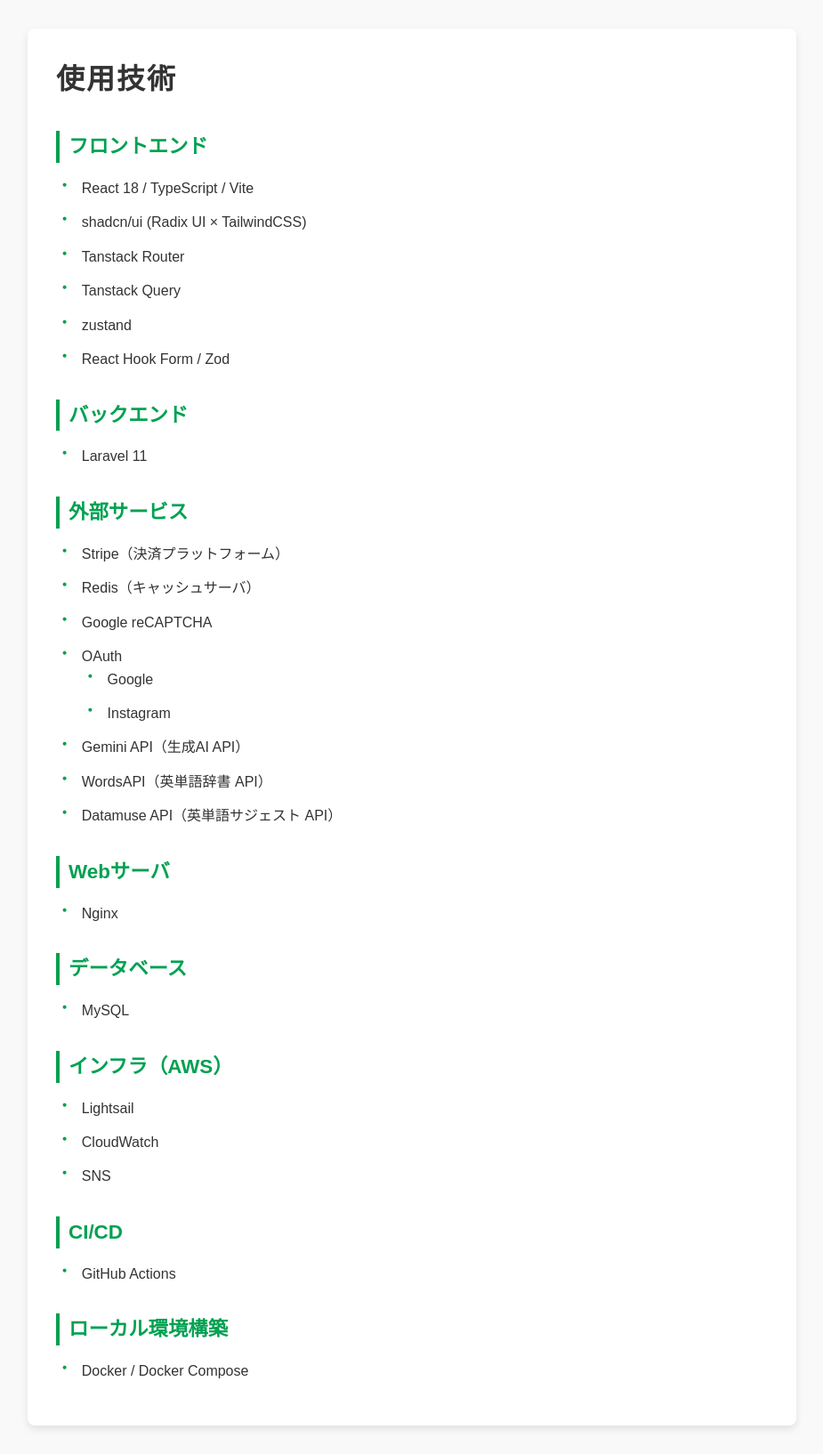
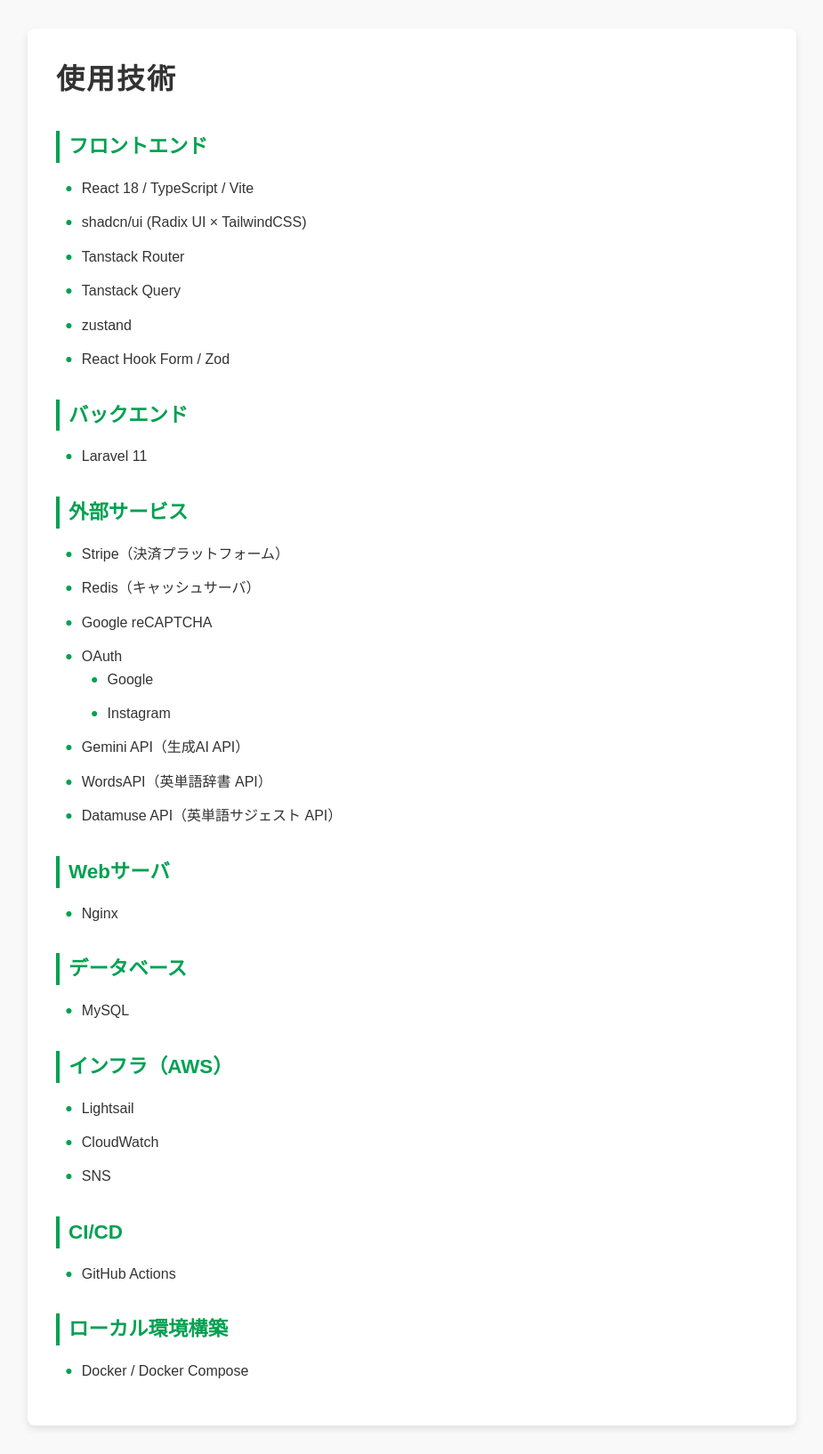
Before and after one commit to hy-09/product-technologies, a Jekyll site: the page built from index.md, in a window 1280 px wide. Shown: the whole page at 89% size, without its empty margins (177-1102 px from the left). Built offline with Jekyll 4.4.1, drawn with Linux system fonts in a browser that asks for light colours.

Commit message:
Update styles.css

```diff
--- a/assets/styles.css
+++ b/assets/styles.css
@@ -65,7 +65,7 @@ ul li::before {
   color: #00a151;
   position: absolute;
   left: 0;
-  font-size: 1.2rem;
+  font-size: 1.8rem;
   top: 0;
   line-height: 1;
 }
```
